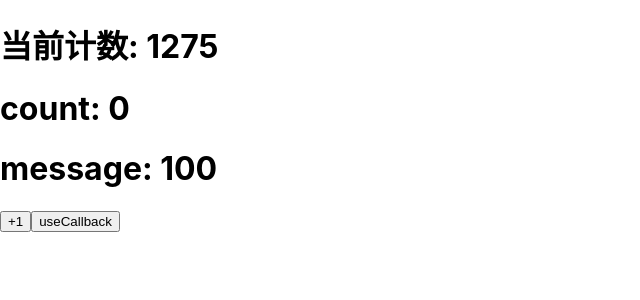
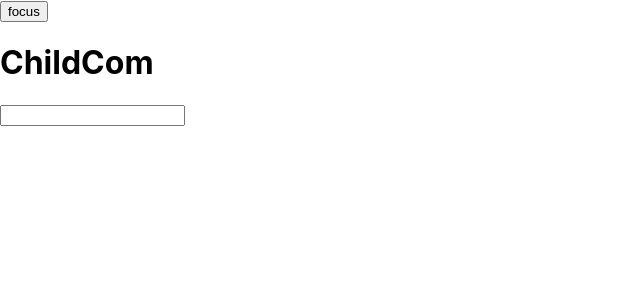
Before and after one commit to YDKD/react-study, a React (Vite) app: page / in a window 1280 px wide. Shown: the top 300 px of the page, without its empty margins (0-640 px from the left). Built offline with nearby package versions, Linux system fonts and the light colour scheme.

Commit message:
feat(hooks): useRef、useImpreativeHandle

```diff
--- /dev/null
+++ b/src/28_hooks/07_ useImperativeHandle/App.tsx
@@ -0,0 +1,37 @@
+import React, { forwardRef, memo, useImperativeHandle, useRef } from 'react'
+
+const ChildCom = memo(
+	forwardRef((props, ref) => {
+		const inputRef = useRef()
+
+		useImperativeHandle(ref, () => {
+			return {
+				focus() {
+					inputRef.current.focus()
+				}
+			}
+		})
+		return (
+			<div>
+				<h1>ChildCom</h1>
+				<input type="text" ref={inputRef} />
+			</div>
+		)
+	})
+)
+
+const App = memo(() => {
+	const childRef = useRef()
+
+	function hanldeChildFocus() {
+		childRef.current!.focus()
+	}
+	return (
+		<div>
+			<button onClick={hanldeChildFocus}>focus</button>
+			<ChildCom ref={childRef} />
+		</div>
+	)
+})
+
+export default App
--- a/src/main.tsx
+++ b/src/main.tsx
@@ -28,7 +28,7 @@ import { BrowserRouter } from 'react-router-dom'
 // import App from './25_手写connect/App'
 // import App from './26_实现中间件/App'
 // import App from './27_router/App'
-import App from './28_hooks/06_useMemo/App'
+import App from './28_hooks/07_ useImperativeHandle/App'
 
 import './index.css'
 
```
Also changed, not shown: src/28_hooks/06_useRef/App.tsx (added, +16 -0 lines).
